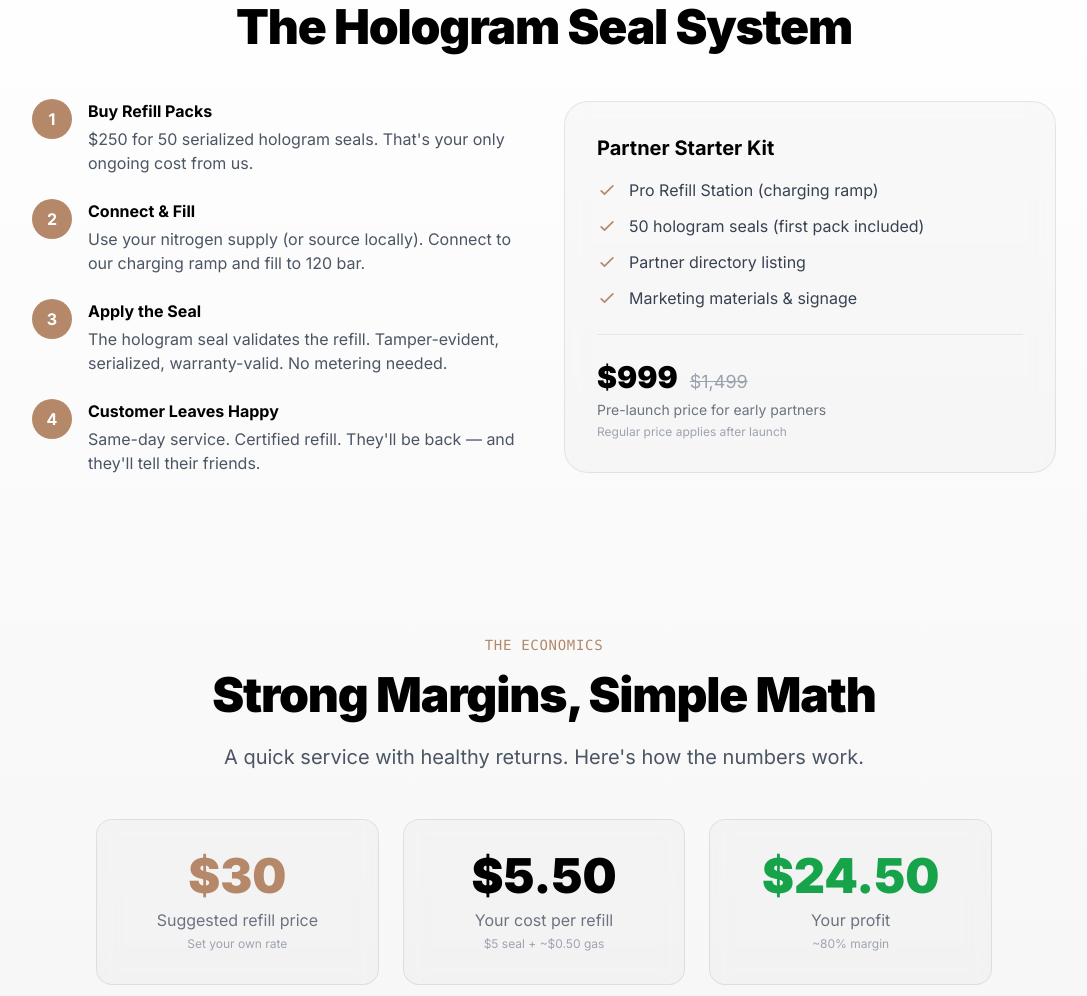
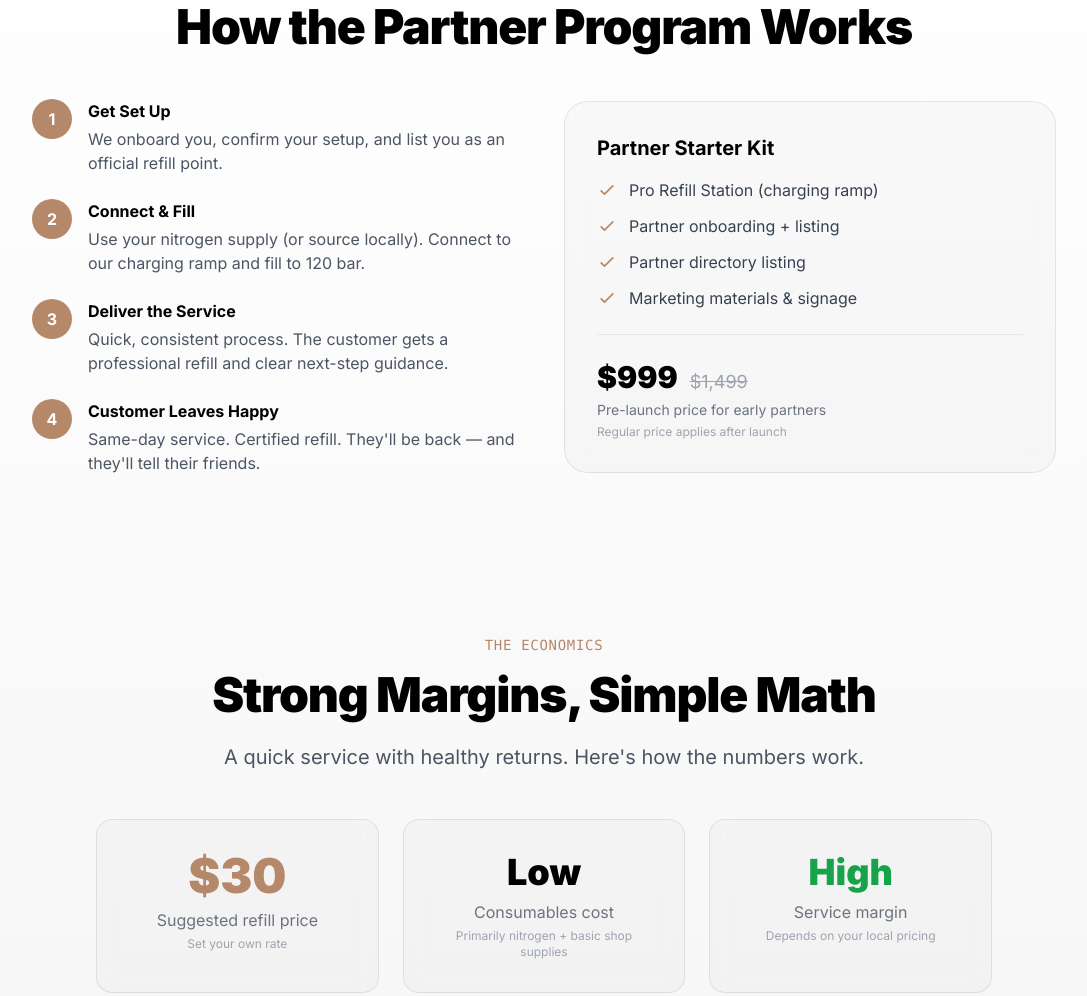
Before and after one commit to pocarles/nimbus-deltap, a website: page partners.html in a window 1280 px wide. Shown: the part 1975-2971 px from the top of the page, without its empty margins (96-1183 px from the left). Drawn offline with nearby package versions, Linux system fonts and the light colour scheme.

Commit message:
Remove hologram seal system from partners page

```diff
--- a/partners.html
+++ b/partners.html
@@ -193,8 +193,8 @@
                             <path stroke-linecap="round" stroke-linejoin="round" stroke-width="2" d="M9 12l2 2 4-4M7.835 4.697a3.42 3.42 0 001.946-.806 3.42 3.42 0 014.438 0 3.42 3.42 0 001.946.806 3.42 3.42 0 013.138 3.138 3.42 3.42 0 00.806 1.946 3.42 3.42 0 010 4.438 3.42 3.42 0 00-.806 1.946 3.42 3.42 0 01-3.138 3.138 3.42 3.42 0 00-1.946.806 3.42 3.42 0 01-4.438 0 3.42 3.42 0 00-1.946-.806 3.42 3.42 0 01-3.138-3.138 3.42 3.42 0 00-.806-1.946 3.42 3.42 0 010-4.438 3.42 3.42 0 00.806-1.946 3.42 3.42 0 013.138-3.138z"/>
                         </svg>
                     </div>
-                    <h3 class="font-bold text-black mb-2">Official Certified Status</h3>
-                    <p class="text-sm text-gray-600">Only partners can provide warranty-valid refills with our serialized hologram seals. You're the real deal.</p>
+                    <h3 class="font-bold text-black mb-2">Official Partner Status</h3>
+                    <p class="text-sm text-gray-600">Stand out as an official ∆P refill point in your area with priority listing and support.</p>
                 </div>
                 <div class="glass-dark rounded-2xl p-6">
                     <div class="w-12 h-12 bg-blue-100 rounded-xl flex items-center justify-center mb-4">
@@ -231,7 +231,7 @@
                         </svg>
                     </div>
                     <h3 class="font-bold text-black mb-2">Zero Admin Hassle</h3>
-                    <p class="text-sm text-gray-600">No metering, no complex tracking systems. Buy seal packs, do refills, keep profits. Simple.</p>
+                    <p class="text-sm text-gray-600">No metering, no complex tracking systems. Do refills, keep profits. Simple.</p>
                 </div>
                 <div class="glass-dark rounded-2xl p-6">
                     <div class="w-12 h-12 bg-indigo-100 rounded-xl flex items-center justify-center mb-4">
@@ -251,7 +251,7 @@
         <div class="max-w-7xl mx-auto px-6 lg:px-8">
             <div class="text-center mb-12">
                 <p class="text-sm font-mono uppercase tracking-wider mb-4 accent">How It Works</p>
-                <h2 class="text-4xl lg:text-5xl font-black tracking-tight text-black">The Hologram Seal System</h2>
+                <h2 class="text-4xl lg:text-5xl font-black tracking-tight text-black">How the Partner Program Works</h2>
             </div>
 
             <div class="grid md:grid-cols-2 gap-10 items-center max-w-5xl mx-auto">
@@ -259,8 +259,8 @@
                     <div class="flex gap-4">
                         <div class="flex-shrink-0 w-10 h-10 rounded-full accent-bg text-white flex items-center justify-center font-bold">1</div>
                         <div>
-                            <h3 class="font-bold text-black mb-1">Buy Refill Packs</h3>
-                            <p class="text-gray-600">$250 for 50 serialized hologram seals. That's your only ongoing cost from us.</p>
+                            <h3 class="font-bold text-black mb-1">Get Set Up</h3>
+                            <p class="text-gray-600">We onboard you, confirm your setup, and list you as an official refill point.</p>
                         </div>
                     </div>
                     <div class="flex gap-4">
@@ -273,8 +273,8 @@
                     <div class="flex gap-4">
                         <div class="flex-shrink-0 w-10 h-10 rounded-full accent-bg text-white flex items-center justify-center font-bold">3</div>
                         <div>
-                            <h3 class="font-bold text-black mb-1">Apply the Seal</h3>
-                            <p class="text-gray-600">The hologram seal validates the refill. Tamper-evident, serialized, warranty-valid. No metering needed.</p>
+                            <h3 class="font-bold text-black mb-1">Deliver the Service</h3>
+                            <p class="text-gray-600">Quick, consistent process. The customer gets a professional refill and clear next-step guidance.</p>
                         </div>
                     </div>
                     <div class="flex gap-4">
@@ -294,7 +294,7 @@
                         </li>
                         <li class="flex items-center gap-3">
                             <svg class="w-5 h-5 accent" fill="none" viewBox="0 0 24 24" stroke="currentColor"><path stroke-linecap="round" stroke-linejoin="round" stroke-width="2" d="M5 13l4 4L19 7"/></svg>
-                            <span class="text-gray-700">50 hologram seals (first pack included)</span>
+                            <span class="text-gray-700">Partner onboarding + listing</span>
                         </li>
                         <li class="flex items-center gap-3">
                             <svg class="w-5 h-5 accent" fill="none" viewBox="0 0 24 24" stroke="currentColor"><path stroke-linecap="round" stroke-linejoin="round" stroke-width="2" d="M5 13l4 4L19 7"/></svg>
@@ -334,14 +334,14 @@
                     <div class="text-xs text-gray-400 mt-1">Set your own rate</div>
                 </div>
                 <div class="text-center glass-dark rounded-2xl p-8">
-                    <div class="text-5xl font-black text-black mb-2">$5.50</div>
-                    <div class="text-gray-500">Your cost per refill</div>
-                    <div class="text-xs text-gray-400 mt-1">$5 seal + ~$0.50 gas</div>
+                    <div class="text-4xl font-black text-black mb-2">Low</div>
+                    <div class="text-gray-500">Consumables cost</div>
+                    <div class="text-xs text-gray-400 mt-1">Primarily nitrogen + basic shop supplies</div>
                 </div>
                 <div class="text-center glass-dark rounded-2xl p-8">
-                    <div class="text-5xl font-black text-green-600 mb-2">$24.50</div>
-                    <div class="text-gray-500">Your profit</div>
-                    <div class="text-xs text-gray-400 mt-1">~80% margin</div>
+                    <div class="text-4xl font-black text-green-600 mb-2">High</div>
+                    <div class="text-gray-500">Service margin</div>
+                    <div class="text-xs text-gray-400 mt-1">Depends on your local pricing</div>
                 </div>
             </div>
 
```
Also changed, not shown: 1 other file.
